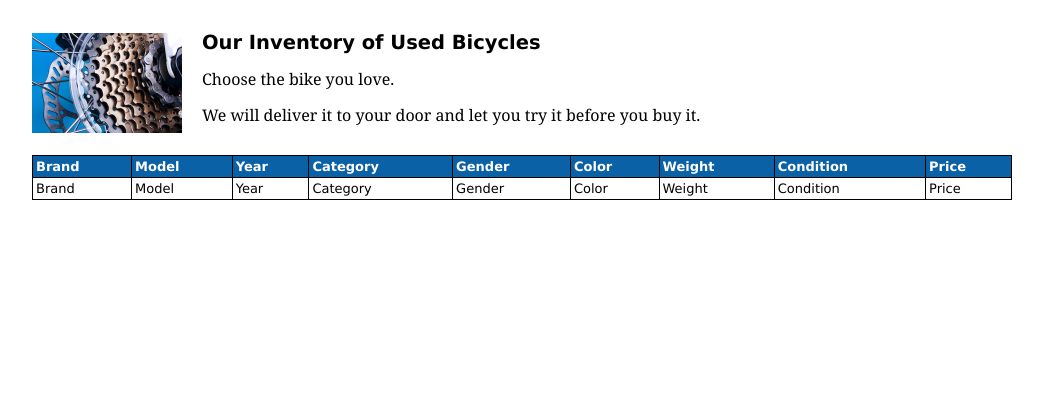
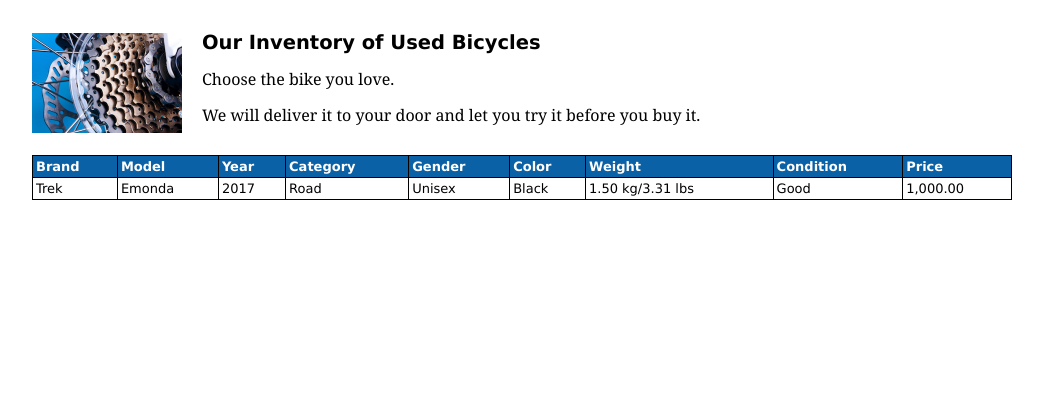
Before and after one commit to PeterMwangi/oop-php, a PHP site: page /bicycles.php in a window 1280 px wide. Shown: the part 178-598 px from the top of the page, without its empty margins (126-1169 px from the left). Run offline with PHP 8.4, Linux system fonts and the light colour scheme.

Commit message:
File update

```diff
--- a/opp-project/chain-gang/private/classes/bicycle_class.php
+++ b/opp-project/chain-gang/private/classes/bicycle.class.php
@@ -33,6 +33,7 @@ class Bicycle{
         $this ->category = $args['category'] ?? '';
         $this ->description = $args['description'] ?? '';
         $this ->gender = $args['gender'] ?? '';
+        $this ->color = $args['color'] ?? '';
         $this ->price = $args['price'] ?? 0;
         $this ->weight_kg = $args['weight_kg'] ?? 0.0;
         $this ->condition_id = $args['condition_id'] ?? 3;
--- a/opp-project/chain-gang/private/initialize.php
+++ b/opp-project/chain-gang/private/initialize.php
@@ -26,6 +26,21 @@
 
 // Load class definitions manually
 
+foreach (glob('classes/*.class.php') as $file) {
+  require_once($file);
+}
+
 // Autoload class definitions
 
+function my_autoload($class)
+{
+  if (preg_match('/\A\w+\Z/', $class)) {
+    include('classes/' . $class . '.class.php');
+  }
+}
+
+spl_autoload_register('my_autoload');
+
+
+
 ?>
--- a/opp-project/chain-gang/public/bicycles.php
+++ b/opp-project/chain-gang/public/bicycles.php
@@ -26,16 +26,27 @@
         <th>Price</th>
       </tr>
 
+      <?php
+
+      $args = [
+        'brand' => 'Trek', 'model' => 'Emonda', 'year' => 2017, 'category' => 'Road',
+        'gender' => 'Unisex', 'color' => 'Black', 'weight_kg' => 1.5, 'price' => 1000.00
+      ];
+      $bike = new Bicycle($args);
+
+      ?>
+
+
       <tr>
-        <td>Brand</td>
-        <td>Model</td>
-        <td>Year</td>
-        <td>Category</td>
-        <td>Gender</td>
-        <td>Color</td>
-        <td>Weight</td>
-        <td>Condition</td>
-        <td>Price</td>
+        <td><?php echo $bike->brand; ?></td>
+        <td><?php echo $bike->model; ?></td>
+        <td><?php echo $bike->year; ?></td>
+        <td><?php echo $bike->category; ?></td>
+        <td><?php echo $bike->gender; ?></td>
+        <td><?php echo $bike->color; ?></td>
+        <td><?php echo $bike->weight_kg() . '/' . h($bike->weight_lbs());; ?></td>
+        <td><?php echo $bike->condition(); ?></td>
+        <td><?php echo h(money_format('$%i', $bike->price)); ?></td>
       </tr>
 
     </table>
```
Lines whose indentation alone changed are shown as unchanged.
